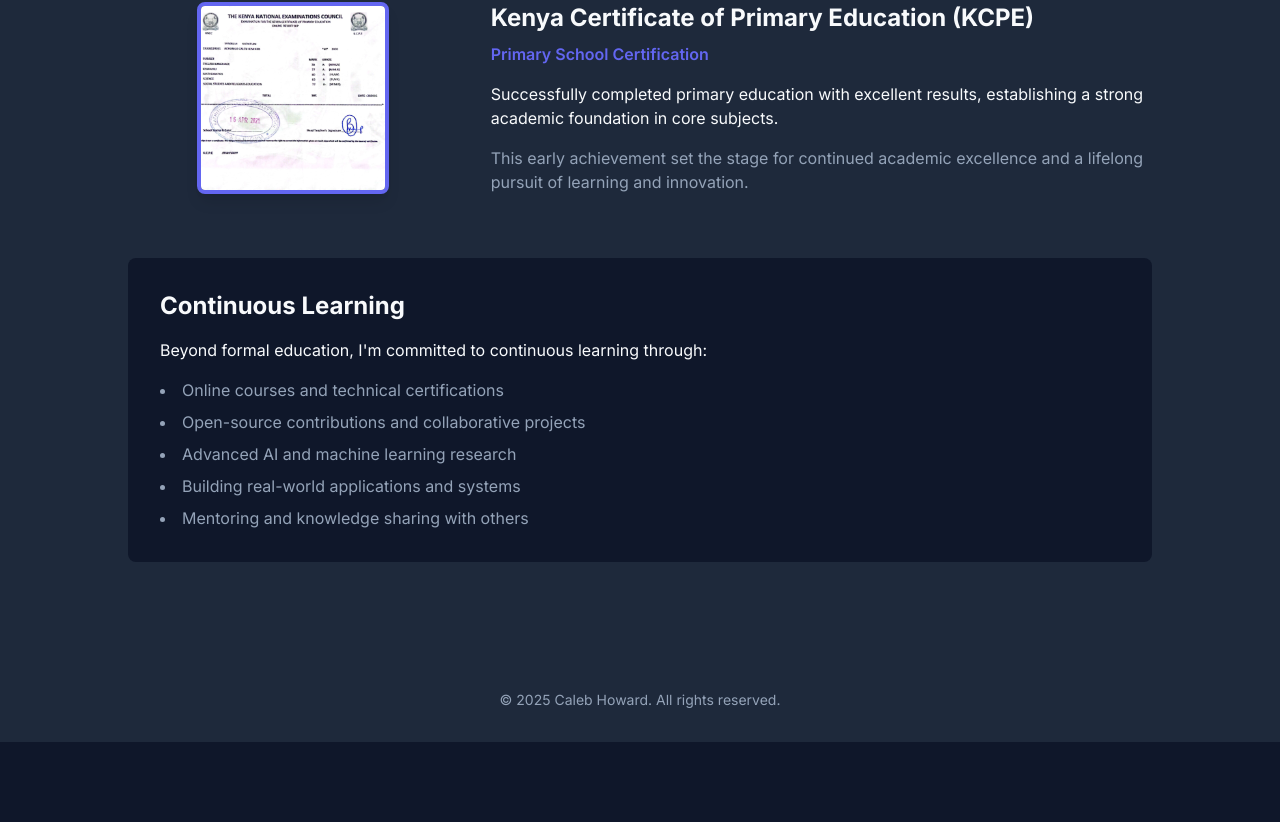
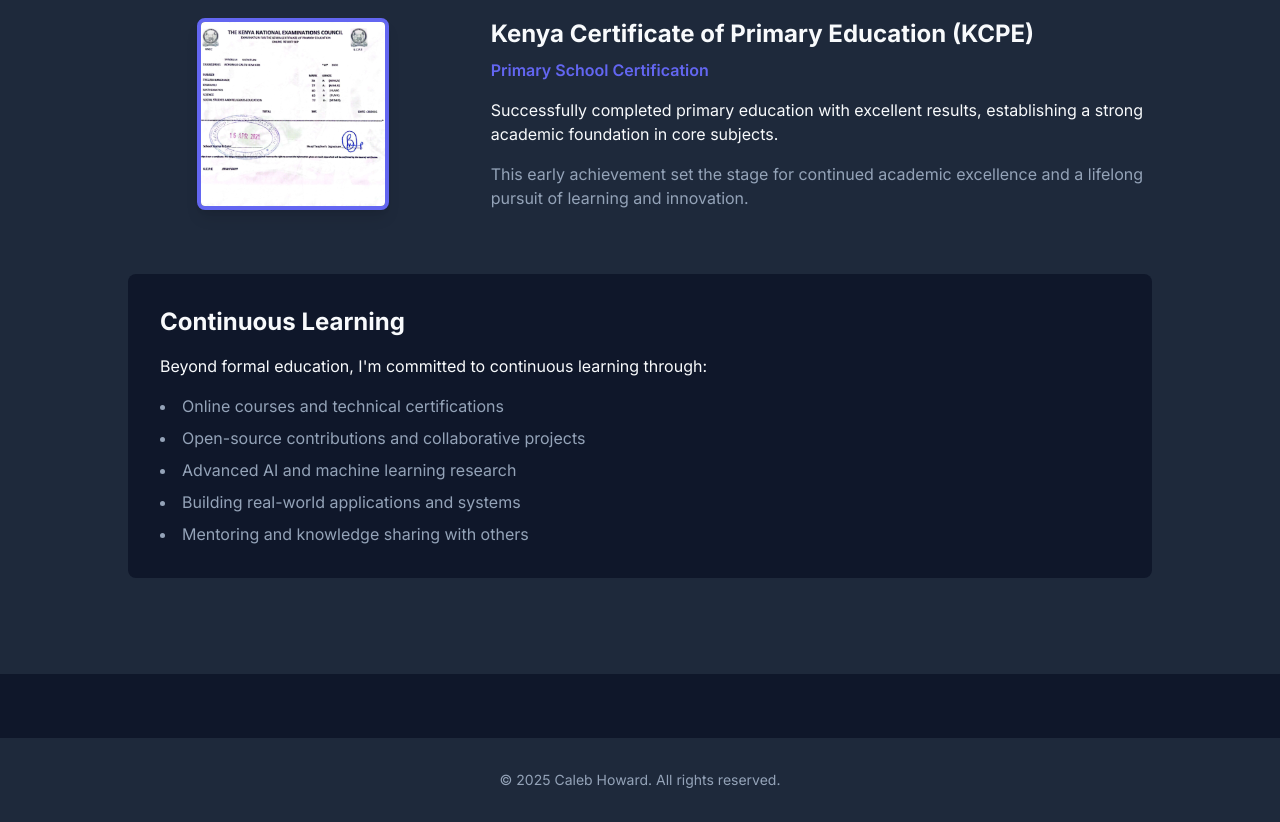
Before and after one commit to Intercost/caleb-s, a Next.js app: page /education in a window 1280 px wide. Shown: the part 786-1608 px from the top of the page. Before the commit the page ends 1528 px from the top, so only its background shows below. Built offline with nearby package versions, Linux system fonts and the light colour scheme.

Commit message:
fix: resolve 404 error by fixing layout and page structures
Fix missing Navigation and Footer in layout.tsx and remove duplicates from pages.

```diff
--- a/app/about/page.tsx
+++ b/app/about/page.tsx
@@ -1,7 +1,5 @@
 import type { Metadata } from 'next'
 import Image from 'next/image'
-import Navigation from '@/components/Navigation'
-import Footer from '@/components/Footer'
 
 export const metadata: Metadata = {
   title: 'Caleb Howard | About Me',
@@ -11,9 +9,7 @@ export const metadata: Metadata = {
 export default function About() {
   return (
     <div className="min-h-screen flex flex-col">
-      <Navigation />
-
-      <main className="flex-grow pt-16">
+      <main className="flex-grow">
         {/* About Section */}
         <section id="about" className="py-20 md:py-24 px-4 bg-darksurface min-h-[calc(100vh-64px-108px)] flex items-center">
           <div className="container mx-auto max-w-5xl">
@@ -49,8 +45,6 @@ export default function About() {
           </div>
         </section>
       </main>
-
-      <Footer />
     </div>
   )
 }
--- a/app/achievements/page.tsx
+++ b/app/achievements/page.tsx
@@ -1,6 +1,4 @@
 import type { Metadata } from 'next'
-import Navigation from '@/components/Navigation'
-import Footer from '@/components/Footer'
 import ProjectCard from '@/components/ProjectCard'
 
 export const metadata: Metadata = {
@@ -219,8 +217,6 @@ export default function Achievements() {
           </div>
         </section>
       </main>
-
-      <Footer />
     </div>
   )
 }
--- a/app/chimera/page.tsx
+++ b/app/chimera/page.tsx
@@ -1,7 +1,5 @@
 import type { Metadata } from 'next'
 import Link from 'next/link'
-import Navigation from '@/components/Navigation'
-import Footer from '@/components/Footer'
 
 export const metadata: Metadata = {
   title: 'Chimera – AI Security Research Orchestrator | Caleb Howard',
@@ -11,9 +9,7 @@ export const metadata: Metadata = {
 export default function Chimera() {
   return (
     <div className="min-h-screen flex flex-col">
-      <Navigation />
-
-      <main className="flex-grow pt-16">
+      <main className="flex-grow">
         <section className="py-20 md:py-24 px-4 bg-darksurface">
           <div className="container mx-auto max-w-4xl">
             <Link href="/achievements" className="text-primary hover:text-secondary mb-6 flex items-center gap-2">
@@ -76,8 +72,6 @@ export default function Chimera() {
           </div>
         </section>
       </main>
-
-      <Footer />
     </div>
   )
 }
--- a/app/contact/page.tsx
+++ b/app/contact/page.tsx
@@ -1,6 +1,4 @@
 import type { Metadata } from 'next'
-import Navigation from '@/components/Navigation'
-import Footer from '@/components/Footer'
 
 export const metadata: Metadata = {
   title: 'Caleb Howard | Contact',
@@ -10,9 +8,7 @@ export const metadata: Metadata = {
 export default function Contact() {
   return (
     <div className="min-h-screen flex flex-col">
-      <Navigation />
-
-      <main className="flex-grow pt-16">
+      <main className="flex-grow">
         {/* Contact Section */}
         <section id="contact" className="py-20 md:py-24 px-4 bg-darkbg">
           <div className="container mx-auto max-w-5xl">
@@ -70,8 +66,6 @@ export default function Contact() {
           </div>
         </section>
       </main>
-
-      <Footer />
     </div>
   )
 }
--- a/app/education/page.tsx
+++ b/app/education/page.tsx
@@ -1,7 +1,5 @@
 import type { Metadata } from 'next'
 import Image from 'next/image'
-import Navigation from '@/components/Navigation'
-import Footer from '@/components/Footer'
 
 export const metadata: Metadata = {
   title: 'Caleb Howard | Education',
@@ -11,9 +9,7 @@ export const metadata: Metadata = {
 export default function Education() {
   return (
     <div className="min-h-screen flex flex-col">
-      <Navigation />
-
-      <main className="flex-grow pt-16">
+      <main className="flex-grow">
         <section className="py-20 md:py-24 px-4 bg-darksurface">
           <div className="container mx-auto max-w-5xl">
             <h2 className="text-4xl font-bold text-lighttext mb-10 text-center md:text-left">
@@ -126,8 +122,6 @@ export default function Education() {
           </div>
         </section>
       </main>
-
-      <Footer />
     </div>
   )
 }
--- a/app/layout.tsx
+++ b/app/layout.tsx
@@ -1,7 +1,9 @@
 import type { Metadata, Viewport } from 'next'
 import { Inter, JetBrains_Mono } from 'next/font/google'
-import { ThemeProvider } from 'next-themes'
 import './globals.css'
+import ThemeProviderWrapper from '@/components/ThemeProviderWrapper'
+import Navigation from '@/components/Navigation'
+import Footer from '@/components/Footer'
 
 const inter = Inter({
   subsets: ['latin'],
@@ -32,10 +34,14 @@ export default function RootLayout({
 }) {
   return (
     <html lang="en" suppressHydrationWarning>
-      <body className={`${inter.variable} ${jetBrainsMono.variable} min-h-screen`}>
-        <ThemeProvider attribute="class" defaultTheme="dark" enableSystem>
-          {children}
-        </ThemeProvider>
+      <body className={`${inter.variable} ${jetBrainsMono.variable} min-h-screen bg-darkbg text-lighttext`}>
+        <ThemeProviderWrapper>
+          <Navigation />
+          <main className="pt-20 pb-16">
+            {children}
+          </main>
+          <Footer />
+        </ThemeProviderWrapper>
       </body>
     </html>
   )
--- a/app/page.tsx
+++ b/app/page.tsx
@@ -1,14 +1,10 @@
 import Image from 'next/image'
 import Link from 'next/link'
-import Navigation from '@/components/Navigation'
-import Footer from '@/components/Footer'
 
 export default function Home() {
   return (
     <div className="min-h-screen flex flex-col">
-      <Navigation />
-
-      <main className="flex-grow pt-16">
+      <main className="flex-grow">
         {/* Hero Section */}
         <section id="hero" className="hero-bg flex items-center justify-center min-h-screen text-center px-4 py-16">
           <div className="max-w-4xl mx-auto">
@@ -45,8 +41,6 @@ export default function Home() {
           </div>
         </section>
       </main>
-
-      <Footer />
     </div>
   )
 }
--- a/app/skills/page.tsx
+++ b/app/skills/page.tsx
@@ -1,7 +1,5 @@
 import type { Metadata } from 'next'
 import Image from 'next/image'
-import Navigation from '@/components/Navigation'
-import Footer from '@/components/Footer'
 
 export const metadata: Metadata = {
   title: 'Caleb Howard | Skills',
@@ -29,9 +27,7 @@ const skills: Skill[] = [
 export default function Skills() {
   return (
     <div className="min-h-screen flex flex-col">
-      <Navigation />
-
-      <main className="flex-grow pt-16">
+      <main className="flex-grow">
         {/* Skills Section */}
         <section id="skills" className="py-20 md:py-24 px-4 bg-darksurface">
           <div className="container mx-auto max-w-5xl">
@@ -100,8 +96,6 @@ export default function Skills() {
           </div>
         </section>
       </main>
-
-      <Footer />
     </div>
   )
 }
--- a/app/sova/page.tsx
+++ b/app/sova/page.tsx
@@ -1,7 +1,5 @@
 import type { Metadata } from 'next'
 import Link from 'next/link'
-import Navigation from '@/components/Navigation'
-import Footer from '@/components/Footer'
 
 export const metadata: Metadata = {
   title: 'Sova – Autonomous AI Desktop Assistant | Caleb Howard',
@@ -11,9 +9,7 @@ export const metadata: Metadata = {
 export default function Sova() {
   return (
     <div className="min-h-screen flex flex-col">
-      <Navigation />
-
-      <main className="flex-grow pt-16">
+      <main className="flex-grow">
         <section className="py-20 md:py-24 px-4 bg-darksurface">
           <div className="container mx-auto max-w-4xl">
             <Link href="/achievements" className="text-primary hover:text-secondary mb-6 flex items-center gap-2">
@@ -68,8 +64,6 @@ export default function Sova() {
           </div>
         </section>
       </main>
-
-      <Footer />
     </div>
   )
 }
--- /dev/null
+++ b/components/ThemeProviderWrapper.tsx
@@ -0,0 +1,12 @@
+'use client'
+
+import { ThemeProvider } from 'next-themes'
+import { ReactNode } from 'react'
+
+export default function ThemeProviderWrapper({ children }: { children: ReactNode }) {
+  return (
+    <ThemeProvider attribute="class" defaultTheme="dark" enableSystem>
+      {children}
+    </ThemeProvider>
+  )
+}
```
